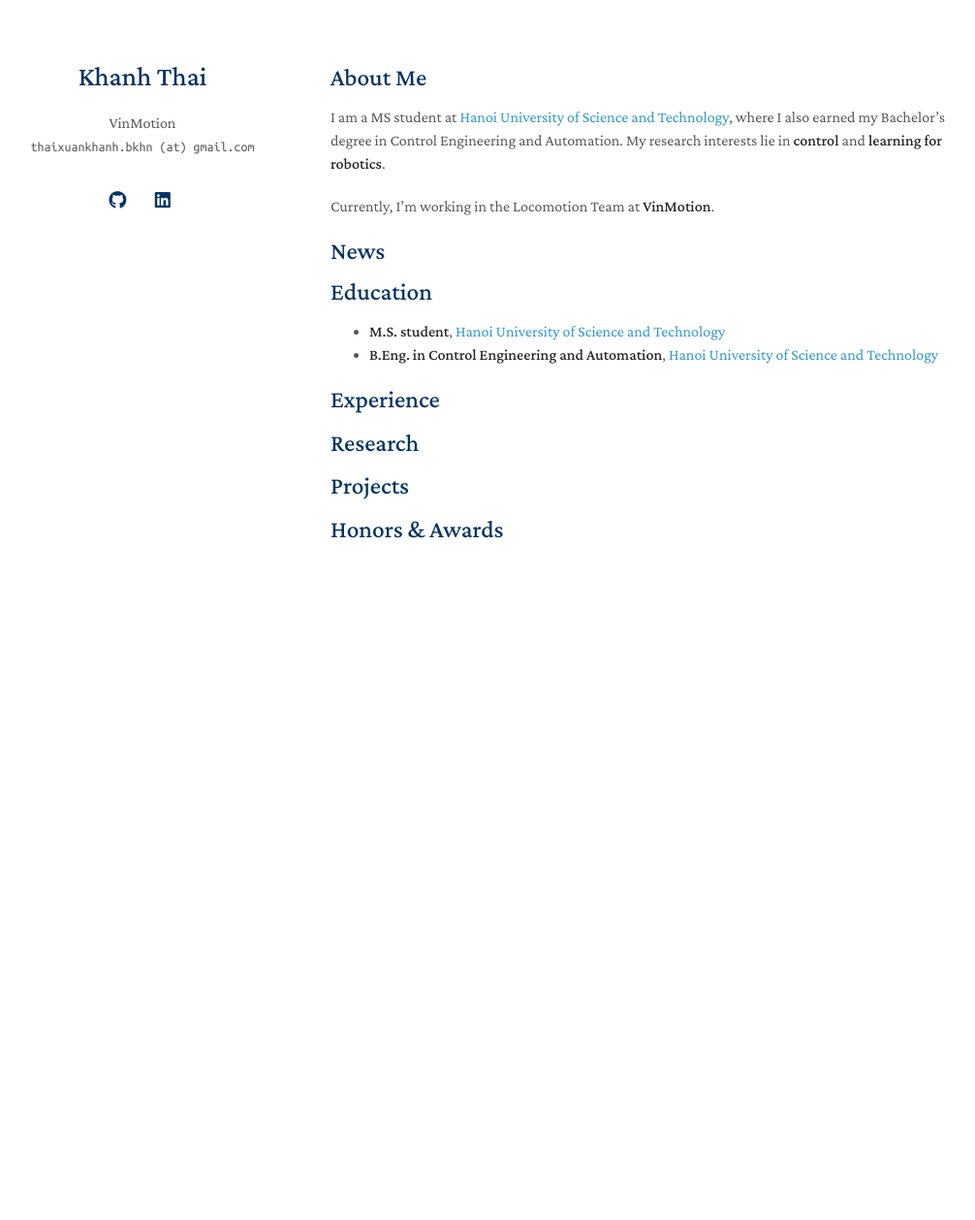
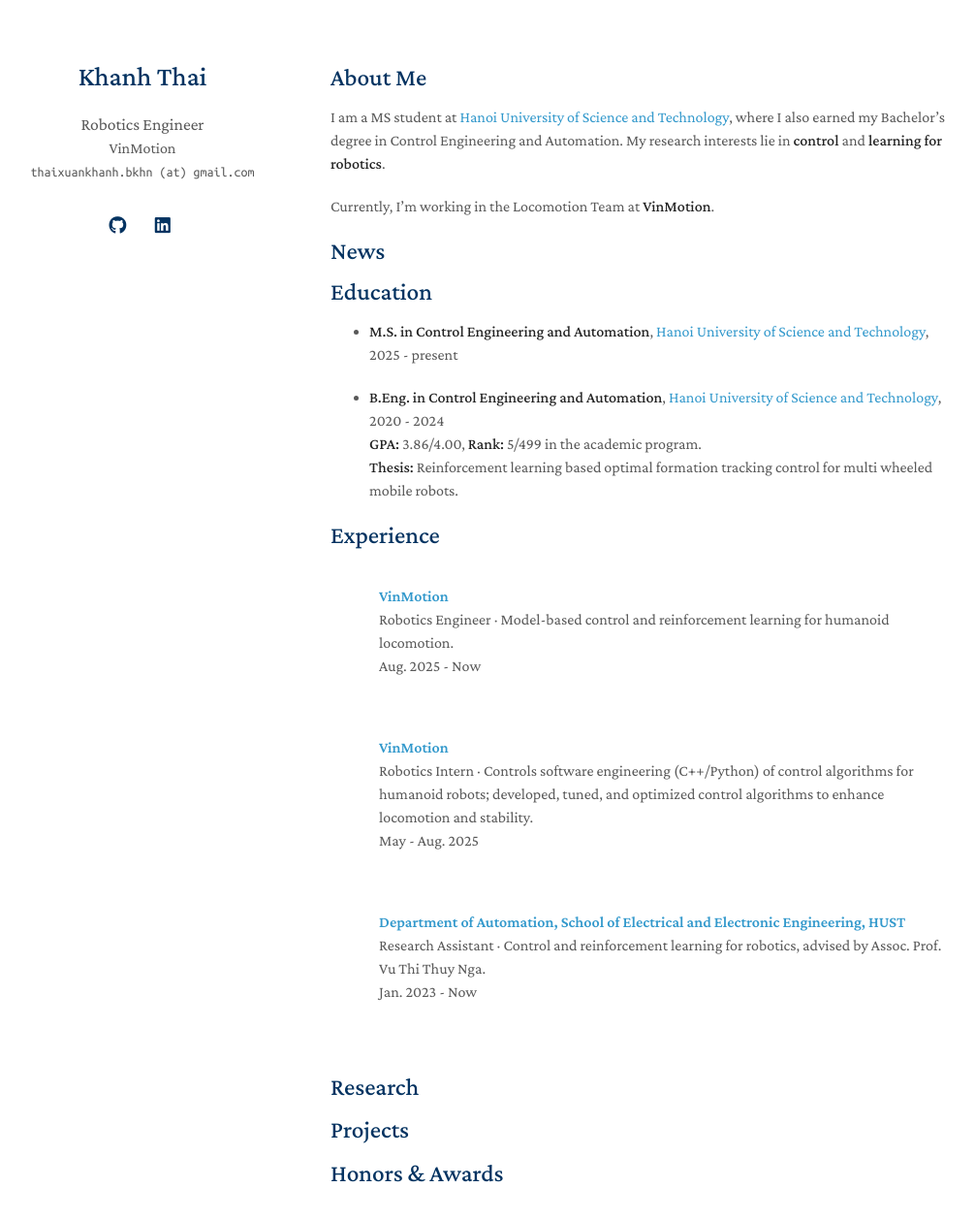
Before and after one commit to thaixuankhanh/thaixuankhanh.github.io, a Jekyll site: the page built from index.md, in a window 1280 px wide and 1312 px high. Shown: the top 1258 px of the window at 97% size, without its empty margins (129-1135 px from the left). Built offline with Jekyll 4.4.1, drawn with Linux system fonts in a browser that asks for light colours; a style sheet for code colours, icons or effects is not loaded; our own code applies the rules of GitHub Pages for plain Markdown files.

Commit message:
Add experience entries and education details
Co-Authored-By: Claude Opus 5 <noreply@anthropic.com>

```diff
--- a/_config.yml
+++ b/_config.yml
@@ -1,8 +1,8 @@
 # Basic Information
 title: Khanh Thai
-# position: Your Position
+position: Robotics Engineer
 affiliation: VinMotion
-# affiliation_link: https://
+affiliation_link: https://vinmotion.net
 email: thaixuankhanh.bkhn (at) gmail.com
 
 # Search Engine Optimization (SEO)
--- a/_data/experience.yml
+++ b/_data/experience.yml
@@ -1,6 +1,15 @@
-main: []
-  # - title: "Organization / Lab"
-  #   image: ./assets/exp/logo.png
-  #   description: "Role"
-  #   time: "Month Year - Now"
-  #   page: https://
+main:
+  - title: "VinMotion"
+    description: "Robotics Engineer &middot; Model-based control and reinforcement learning for humanoid locomotion."
+    time: "Aug. 2025 - Now"
+    page: https://vinmotion.net
+
+  - title: "VinMotion"
+    description: "Robotics Intern &middot; Controls software engineering (C++/Python) of control algorithms for humanoid robots; developed, tuned, and optimized control algorithms to enhance locomotion and stability."
+    time: "May - Aug. 2025"
+    page: https://vinmotion.net
+
+  - title: "Department of Automation, School of Electrical and Electronic Engineering, HUST"
+    description: "Research Assistant &middot; Control and reinforcement learning for robotics, advised by Assoc. Prof. Vu Thi Thuy Nga."
+    time: "Jan. 2023 - Now"
+    page: https://seee.hust.edu.vn
--- a/index.md
+++ b/index.md
@@ -12,8 +12,11 @@ Currently, I'm working in the Locomotion Team at **VinMotion**.
 <!-- - **[Sept. 2026]** Your news here. -->
 
 ## Education
-- **M.S. student**, [Hanoi University of Science and Technology](https://hust.edu.vn/en/)
-- **B.Eng. in Control Engineering and Automation**, [Hanoi University of Science and Technology](https://hust.edu.vn/en/)
+- **M.S. in Control Engineering and Automation**, [Hanoi University of Science and Technology](https://hust.edu.vn/en/), 2025 - present
+
+- **B.Eng. in Control Engineering and Automation**, [Hanoi University of Science and Technology](https://hust.edu.vn/en/), 2020 - 2024\\
+    **GPA:** 3.86/4.00, **Rank:** 5/499 in the academic program.\\
+    **Thesis:** Reinforcement learning based optimal formation tracking control for multi wheeled mobile robots.
 
 {% include_relative _includes/experience.md %}
 
```
